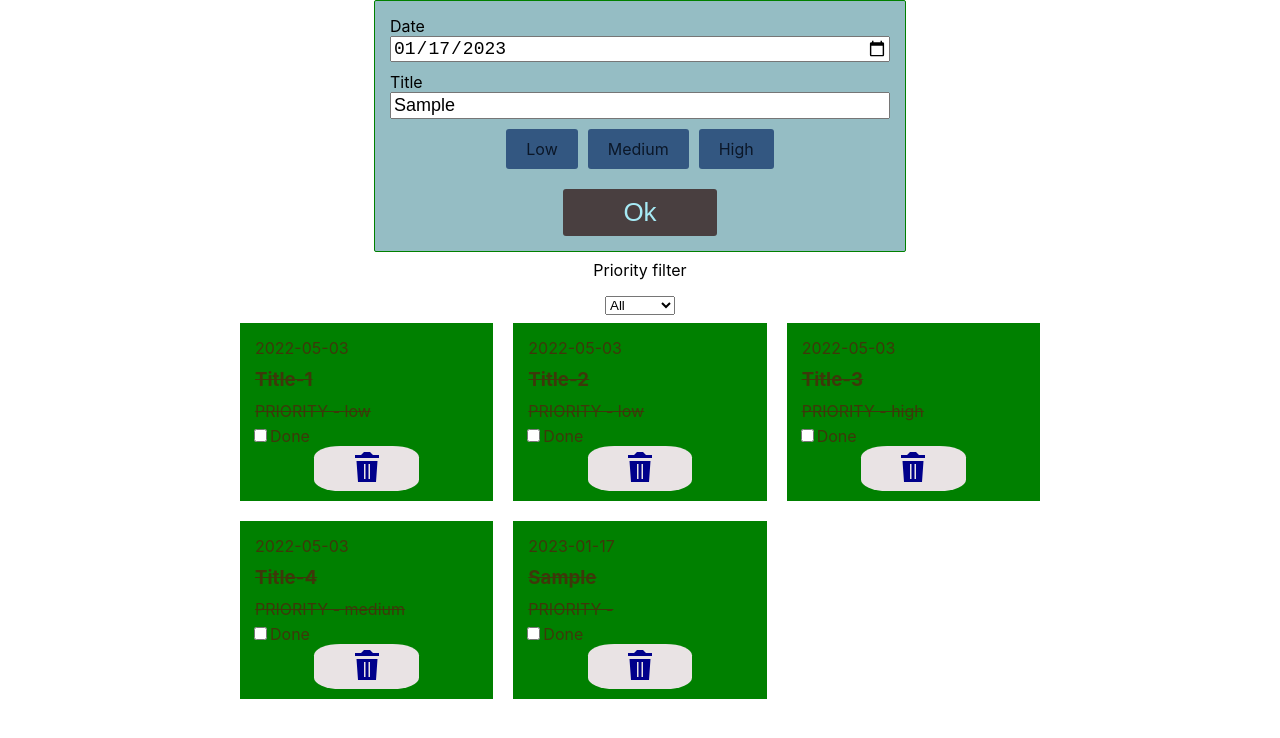
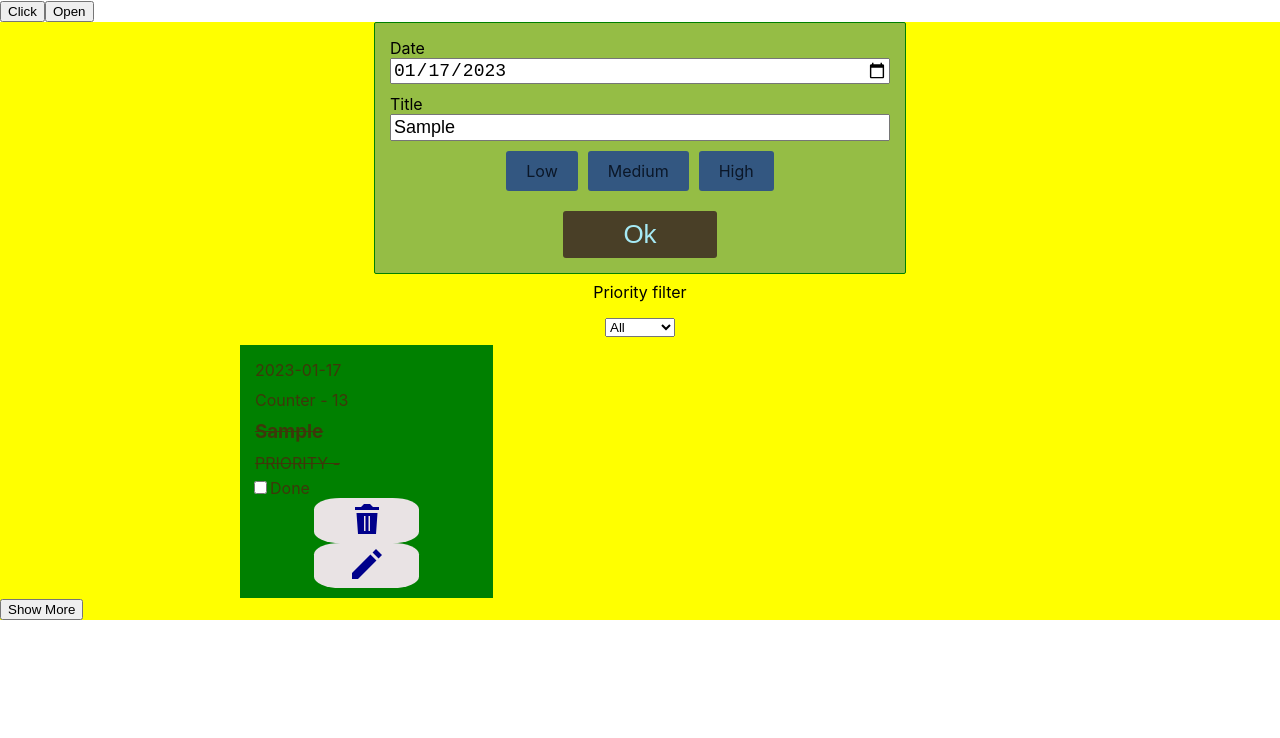
Before and after one commit to z9877969/bc_40, a React (Create React App) app: page / in a window 1280 px wide. Both pictures are taken after typing "Sample" into the empty fields and a click on the button "Ok". Shown: the top 738 px of the page. Built offline with nearby package versions, Linux system fonts and the light colour scheme.

Commit message:
adds life-cycles methods

```diff
--- a/src/components/App/App.jsx
+++ b/src/components/App/App.jsx
@@ -1,11 +1,36 @@
+import { Component } from "react";
 import TodoPage from "../TodoPage/TodoPage";
 
-const App = () => {
-  return (
-    <>
-      <TodoPage />
-    </>
-  );
-};
+class App extends Component {
+  state = {
+    theme: "light", // dark
+    isOpen: false,
+  };
+  render() {
+    return (
+      <>
+        <button
+          onClick={() => {
+            this.setState((prev) => ({
+              theme: prev.theme === "light" ? "dark" : "light",
+            }));
+          }}
+        >
+          Click
+        </button>
+        <button
+          onClick={() => {
+            this.setState((prev) => ({
+              isOpen: !prev.isOpen,
+            }));
+          }}
+        >
+          Open
+        </button>
+        <TodoPage theme={this.state.theme} />
+      </>
+    );
+  }
+}
 
 export default App;
--- /dev/null
+++ b/src/components/TodoItem/TodoItem.jsx
@@ -0,0 +1,71 @@
+import s from "./TodoItem.module.scss";
+import sprite from "../../assets/icons/sprite.svg";
+import { Component } from "react";
+
+// = (}) =>
+class TodoItem extends Component {
+  state = {
+    count: 15,
+  };
+
+  intervalId = null;
+
+  componentDidMount() {
+    this.intervalId = setInterval(() => {
+      console.log("interval");
+      this.setState((prev) => ({ count: prev.count - 1 }));
+    }, 1000);
+  }
+
+  componentDidUpdate() {
+    if (this.state.count <= 0) {
+      clearInterval(this.intervalId);
+    }
+  }
+
+  componentWillUnmount() {
+    clearInterval(this.intervalId);
+  }
+
+  render() {
+    const { title, id, date, priority, removeTodo } = this.props;
+    const { count } = this.state;
+    return (
+      <li key={id} className={s.toDoItem}>
+        <p className={s.date}>{date}</p>
+        <p className={s.date}>Counter - {count}</p>
+
+        <h3 className={`${s.title} ${true && s.isDone}`}>{title}</h3>
+        <p className={`${s.descr} ${true && s.isDone}`}>
+          PRIORITY - {priority}
+        </p>
+        <label className={s.status}>
+          <input type="checkbox" name="status" />
+          Done
+        </label>
+        <button
+          className={s.todoBtn}
+          onClick={() => {
+            removeTodo(id);
+          }}
+        >
+          <svg className={s.icon}>
+            <use href={sprite + "#icon-trash"}></use>
+          </svg>
+        </button>
+        <button
+          className={s.todoBtn}
+          onClick={() => {
+            console.log("Edit");
+          }}
+        >
+          <svg className={s.icon}>
+            <use href={sprite + "#icon-edit-pencil"}></use>
+          </svg>
+        </button>
+      </li>
+    );
+  }
+}
+
+export default TodoItem;
--- /dev/null
+++ b/src/components/TodoItem/TodoItem.module.scss
@@ -0,0 +1,41 @@
+.toDoItem {
+  padding: 10px;
+  background-color: green;
+  /* background-color: rgb(48, 142, 144); */
+  color: rgb(61, 56, 10);
+}
+
+.date,
+.title,
+.descr,
+.priority {
+  padding: 5px;
+}
+
+.title,
+.descr {
+  &.isDone {
+    text-decoration: line-through;
+  }
+}
+
+.todoBtn {
+  display: block;
+  width: 45%;
+  padding: 6px 25px;
+  margin: 0 auto;
+  background-color: rgb(233, 227, 228);
+  cursor: pointer;
+  border: none;
+  border-radius: 25%;
+
+  &:active {
+    transform: scale(0.95);
+  }
+}
+
+.icon {
+  width: 30px;
+  height: 30px;
+  fill: darkblue;
+}
--- a/src/components/TodoList/TodoList.jsx
+++ b/src/components/TodoList/TodoList.jsx
@@ -1,32 +1,12 @@
 import PropTypes from "prop-types";
+import TodoItem from "../TodoItem/TodoItem";
 import s from "./TodoList.module.css";
-import sprite from "../../assets/icons/sprite.svg";
 
 const TodoList = ({ todo, removeTodo }) => {
   return (
     <ul className={s.container}>
-      {todo.map(({ title, id, date, priority }) => (
-        <li key={id} className={s.toDoItem}>
-          <p className={s.date}>{date}</p>
-          <h3 className={`${s.title} ${true && s.isDone}`}>{title}</h3>
-          <p className={`${s.descr} ${true && s.isDone}`}>
-            PRIORITY - {priority}
-          </p>
-          <label className={s.status}>
-            <input type="checkbox" name="status" />
-            Done
-          </label>
-          <button
-            className={s.todoBtn}
-            onClick={() => {
-              removeTodo(id);
-            }}
-          >
-            <svg className={s.icon}>
-              <use href={sprite + "#icon-trash"}></use>
-            </svg>
-          </button>
-        </li>
+      {todo.map((item) => (
+        <TodoItem key={item.id} {...item} removeTodo={removeTodo} />
       ))}
     </ul>
   );
--- a/src/components/TodoPage/TodoPage.jsx
+++ b/src/components/TodoPage/TodoPage.jsx
@@ -1,4 +1,5 @@
-import { Component } from "react";
+import { Component, PureComponent } from "react";
+import { v4 as uuidv4 } from "uuid";
 import ToDoForm from "../TodoForm/TodoForm";
 import ToDoList from "../TodoList/TodoList";
 import PrioritySelect from "../PrioritySelect/PrioritySelect";
@@ -6,9 +7,55 @@ import { todo } from "../../data/todo";
 
 class TodoPage extends Component {
   state = {
-    todo: todo,
+    todo: [],
     filter: "all",
+    theme: null,
   };
+
+  static getDerivedStateFromProps(newProps, state) {
+    console.log("gDSFP", newProps);
+    console.log("this :>> ", this);
+    return { theme: newProps.theme };
+  }
+
+  componentDidMount() {
+    console.log("CDM");
+    // fetch
+    // window.addEventListener("keydown")
+    // setInterval
+    const todo = JSON.parse(localStorage.getItem("todo")) ?? [];
+    this.setState({ todo: todo });
+  }
+
+  // shouldComponentUpdate(newProps, newState) {
+  //   console.log("newProps :>> ", newProps);
+  //   console.log("newState :>> ", newState);
+  //   if (
+  //     newProps.theme === this.props.theme &&
+  //     newState.todo === this.state.todo &&
+  //     newState.filter === this.state.filter &&
+  //     newState.theme === this.state.theme
+  //   )
+  //     return false;
+
+  //   return true; // false
+  // }
+
+  getSnapshotBeforeUpdate() {
+    return document.body.clientHeight;
+  }
+
+  componentDidUpdate(prevProps, prevState, snapshot) {
+    // this.setState({ filter: "all" });
+    console.log("snapshot :>> ", snapshot);
+    if (prevState.todo !== this.state.todo) {
+      localStorage.setItem("todo", JSON.stringify(this.state.todo));
+      window.scrollTo({
+        top: snapshot,
+        behavior: "smooth",
+      });
+    }
+  }
 
   addTodo = (newTodo) => {
     this.setState((prev) => ({ todo: [...prev.todo, newTodo] }));
@@ -31,16 +78,37 @@ class TodoPage extends Component {
   };
 
   render() {
+    console.log("Render");
     const filteredTodo = this.filterTodo();
+
+    // this.setState({ filter: "all" }); не можна!!!
     return (
-      <>
+      <div
+        style={{
+          backgroundColor: this.state.theme === "dark" ? "blue" : "yellow",
+        }}
+      >
         <ToDoForm addTodo={this.addTodo} />
         <PrioritySelect
           value={this.state.filter}
           onChange={this.handleChange}
         />
         <ToDoList todo={filteredTodo} removeTodo={this.removeTodo} />
-      </>
+        <button
+          onClick={() =>
+            this.setState((prev) => ({
+              todo: [
+                ...prev.todo,
+                ...prev.todo
+                  .slice(0, 12)
+                  .map((el) => ({ ...el, id: uuidv4() })),
+              ],
+            }))
+          }
+        >
+          Show More
+        </button>
+      </div>
     );
   }
 }
--- a/src/data/todo.js
+++ b/src/data/todo.js
@@ -29,4 +29,60 @@ export const todo = [
     descr: "Description for title - 4",
     priority: "medium",
   },
+  {
+    id: uuidv4(),
+    date: "2022-05-03",
+    title: "Title-1",
+    descr: "Description for title - 1",
+    priority: "low",
+  },
+  {
+    id: uuidv4(),
+    date: "2022-05-03",
+    title: "Title-2",
+    descr: "Description for title - 2",
+    priority: "low",
+  },
+  {
+    id: uuidv4(),
+    date: "2022-05-03",
+    title: "Title-3",
+    descr: "Description for title - 3",
+    priority: "high",
+  },
+  {
+    id: uuidv4(),
+    date: "2022-05-03",
+    title: "Title-4",
+    descr: "Description for title - 4",
+    priority: "medium",
+  },
+  {
+    id: uuidv4(),
+    date: "2022-05-03",
+    title: "Title-1",
+    descr: "Description for title - 1",
+    priority: "low",
+  },
+  {
+    id: uuidv4(),
+    date: "2022-05-03",
+    title: "Title-2",
+    descr: "Description for title - 2",
+    priority: "low",
+  },
+  {
+    id: uuidv4(),
+    date: "2022-05-03",
+    title: "Title-3",
+    descr: "Description for title - 3",
+    priority: "high",
+  },
+  {
+    id: uuidv4(),
+    date: "2022-05-03",
+    title: "Title-4",
+    descr: "Description for title - 4",
+    priority: "medium",
+  },
 ];
--- a/src/index.js
+++ b/src/index.js
@@ -5,7 +5,7 @@ import "./index.scss";
 
 const root = ReactDOM.createRoot(document.getElementById("root"));
 root.render(
-  <React.StrictMode>
-    <App />
-  </React.StrictMode>
+  // <React.StrictMode>
+  <App />
+  // </React.StrictMode>
 );
```
